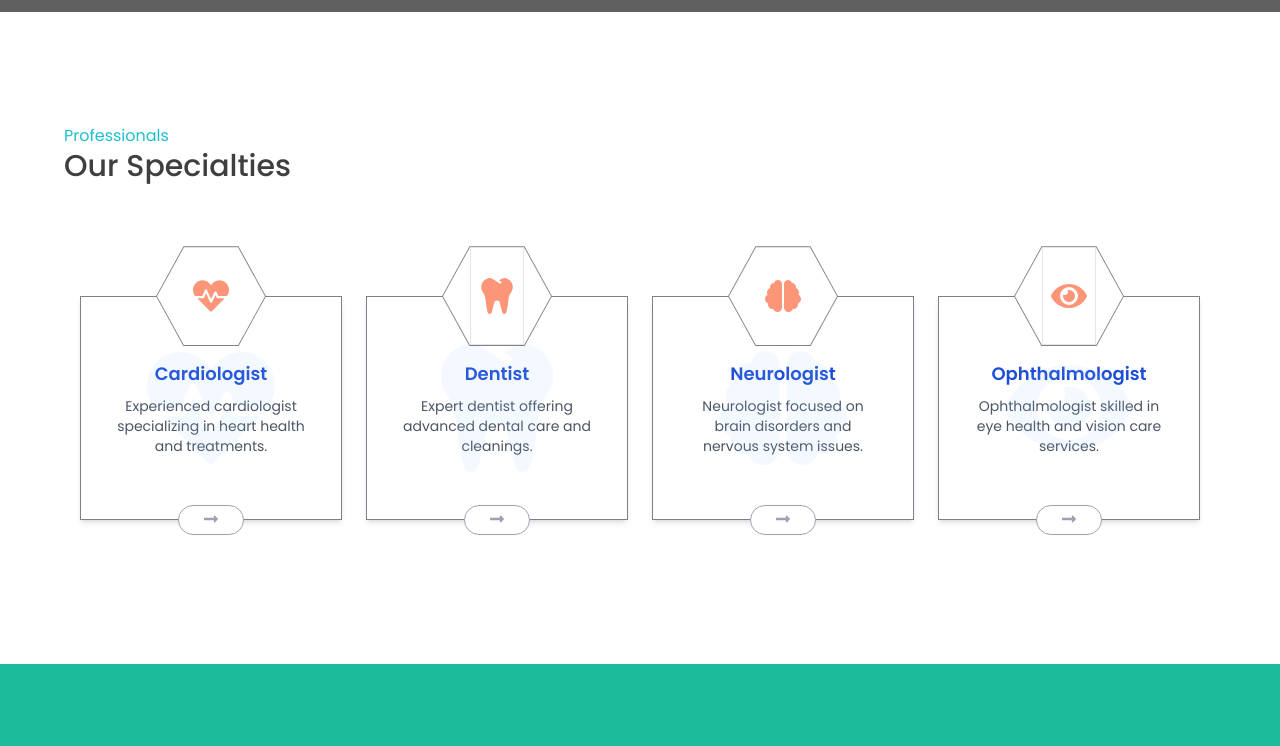
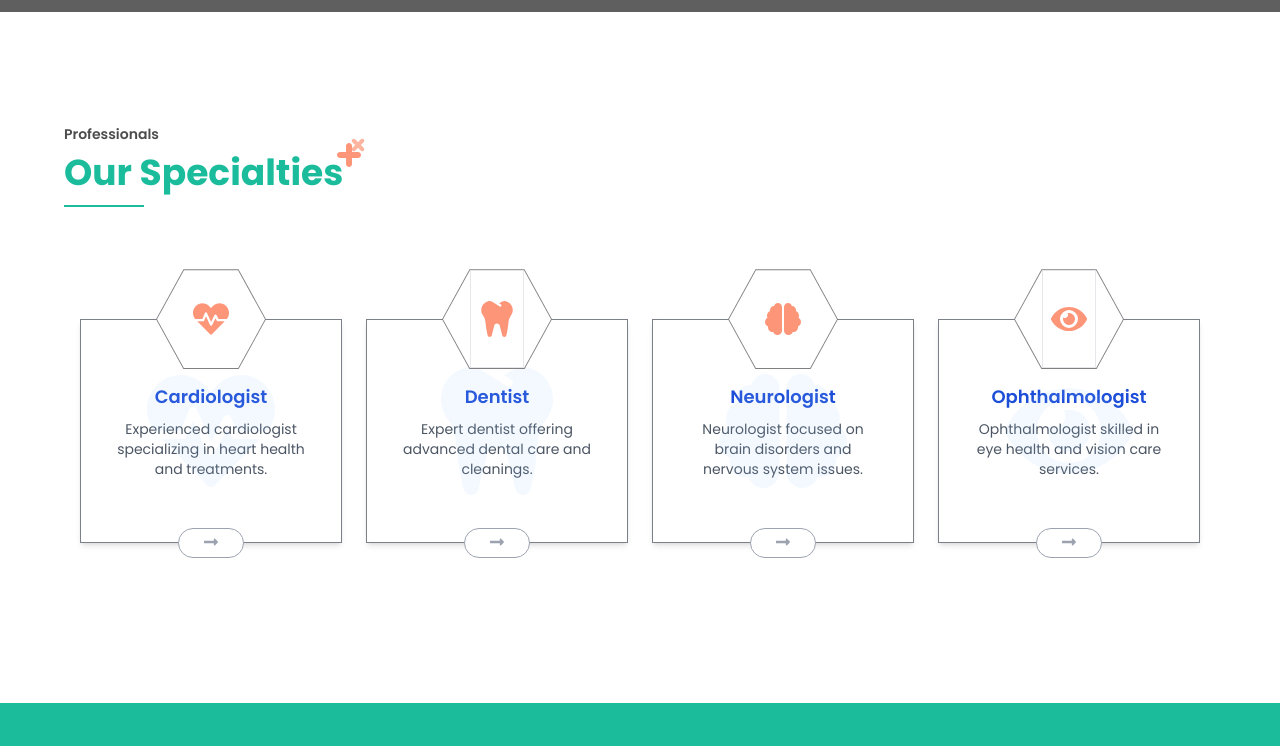
Before and after one commit to jahedasultana/Health-Track, a React (Vite) app: page / in a window 1280 px wide. Shown: the part 2640-3386 px from the top of the page. Built offline with nearby package versions, Linux system fonts and the light colour scheme; no server answers; grey boxes are pictures that could not be loaded.

Commit message:
Specialties section finaly fix

```diff
--- a/src/pages/home/specialties/Specialties.jsx
+++ b/src/pages/home/specialties/Specialties.jsx
@@ -1,15 +1,22 @@
+import { TiPlus } from "react-icons/ti";
 import { InfoCard } from "./InfoCard";
 import { FaHeartbeat, FaTooth, FaBrain, FaEye } from "react-icons/fa";
 
 const Specialties = () => {
   return (
-    <div className="w-[90%] space-y-24 mt-[70px] mb-24 mx-auto ">
-      <div className="">
-        <p className="text-[#1DBFCC]">Professionals</p>
-        <h1 className="md:text-3xl text-xl font-medium text-[#3f3f41]">
-          Our Specialties
-        </h1>
+    <div className="w-[90%] space-y-24 mt-[90px] mb-28 mx-auto ">
+
+
+      <div className=" mb-16">
+        <p className="text-black/70 text-[14px] font-semibold mb-2">Professionals</p>
+        <h2 className=" relative text-[#1ABC9C] md:text-4xl text-2xl font-bold mb-3 w-[max-content]">
+        Our Specialties
+          <TiPlus className="absolute text-[#FD9678]  -right-6 -top-4" />
+          <TiPlus className="absolute text-[#FD9678] opacity-70 text-2xl -right-[27px] rotate-45 -top-5" />
+        </h2>
+        <div className="w-[80px] h-[2px] mb-6 bg-[#1ABC9C]"></div>
       </div>
+
 
       <div className=" grid grid-cols-1 sm:grid-cols-2 lg:grid-cols-4 gap-6 p-4">
         {doctorCards.map((card) => (
```
